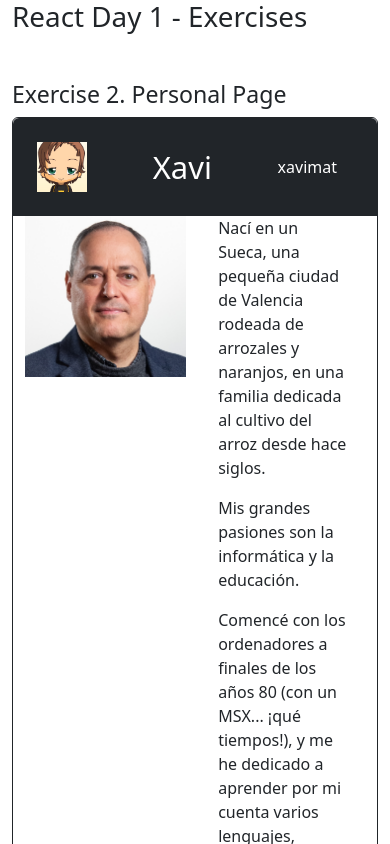
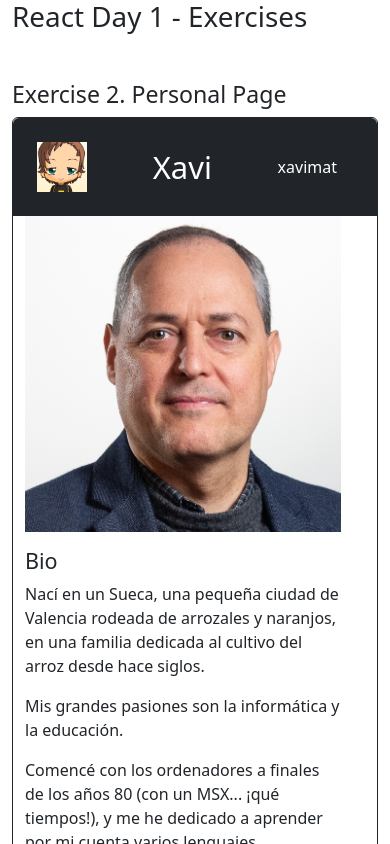
Before and after one commit to xavi-mat/boot501-react-app, a React (Create React App) app: page / in a window 390 px wide. Shown: the top 844 px of the page. Built offline with nearby package versions, Linux system fonts and the light colour scheme.

Commit message:
Exercise 2 responsive

```diff
--- a/src/components/Header/Header.jsx
+++ b/src/components/Header/Header.jsx
@@ -2,7 +2,7 @@ const Header = (props) => {
     return (
         <div className="p-4 bg-dark text-white d-flex justify-content-between align-items-center rounded-top">
             <div className="me-3">
-                <img src={'./assets/' + props.img + '.png'} width="50" />
+                <img src={'./assets/' + props.img + '.png'} width="50" alt="chibi" />
             </div>
                 <span className="me-3 display-5">
                     {props.name}
--- a/src/components/Home/Home.jsx
+++ b/src/components/Home/Home.jsx
@@ -1,11 +1,12 @@
 const Home = (props) => {
     const bioLine = props.bioItems.map(line => <p>{line}</p>)
     return (
-        <div className="container d-flex">
-            <div className="w-50 me-3">
-                <img className="img-fluid" src={'./assets/'+props.img+'.jpg'} />
+        <div className="container row">
+            <div className="col-md-6">
+                <img className="img-fluid" src={'./assets/' + props.img + '.jpg'} alt="careto" />
             </div>
-            <div className="w-50 px-3">
+            <div className="col-md-6 mt-3">
+                <h4>Bio</h4>
                 {bioLine}
             </div>
         </div>
```
